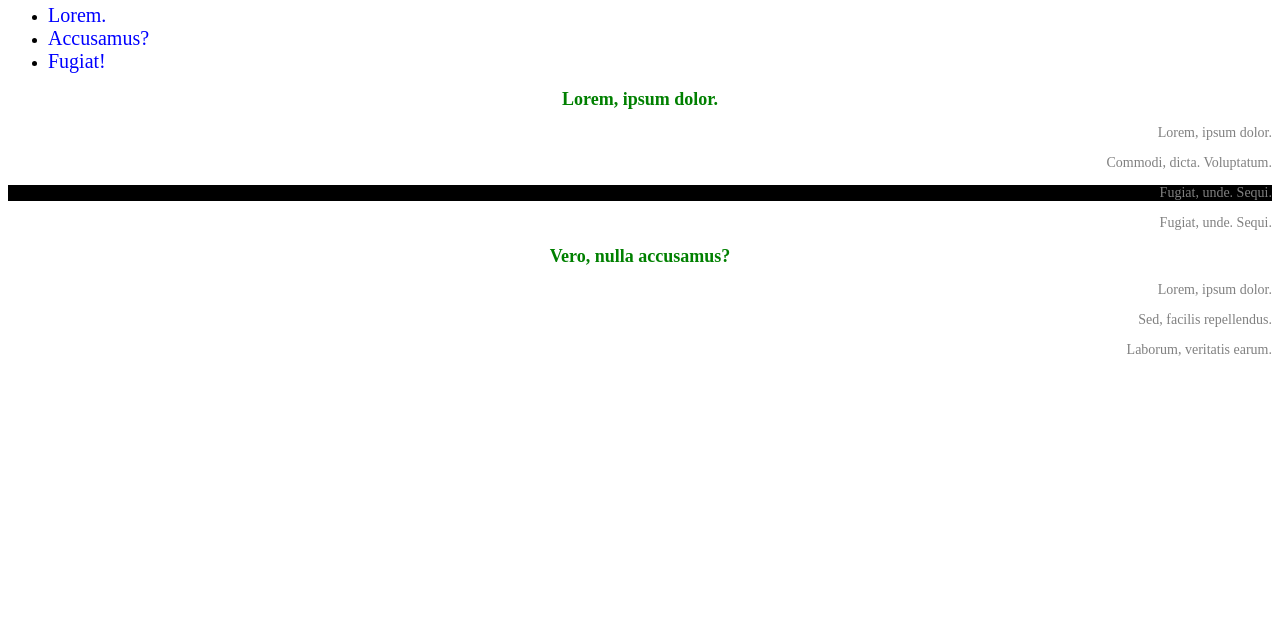
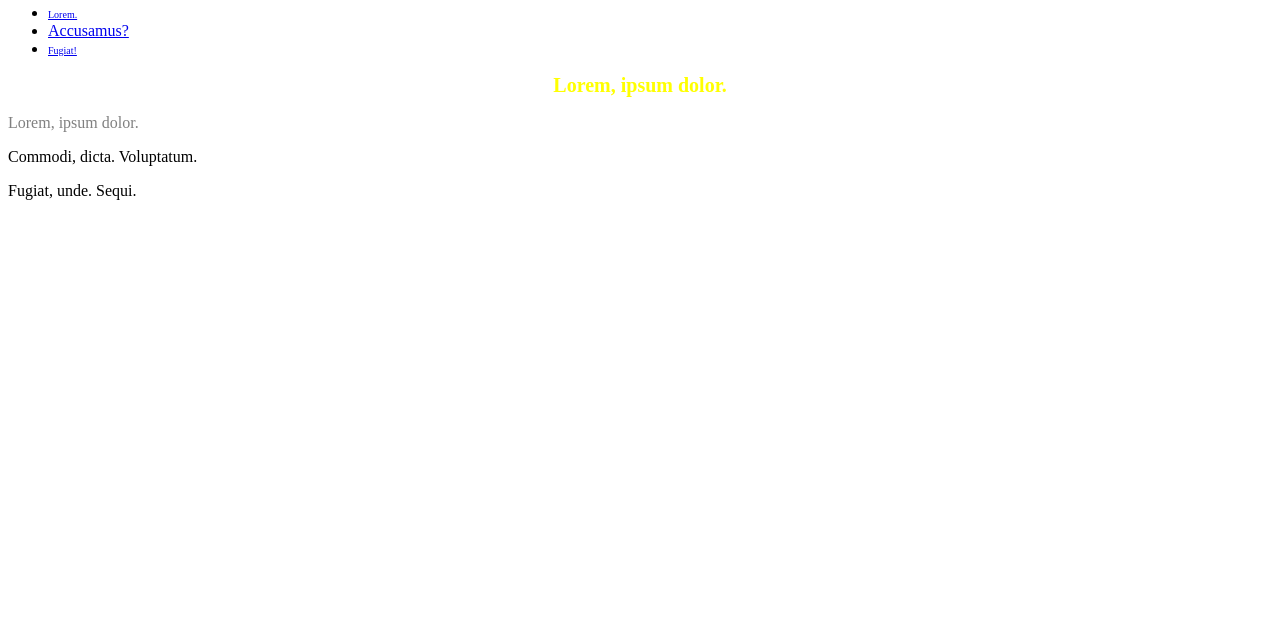
Before and after one commit to SerhiiKudria/css_intro, a plain HTML site: page index.html in a window 1280 px wide. Shown: the part 166-800 px from the top of the page. Drawn offline with Linux system fonts and the light colour scheme.

Commit message:
selectors

```diff
--- a/css/style.css
+++ b/css/style.css
@@ -1,23 +1,32 @@
-h2 {
-  color: green;
-  font-size: 18px;
-  text-align: center;
-}
-
 h1 {
   color: blue;
   font-size: 20px;
   text-align: center;
 }
 
-p {
-  color: yellow;
-  font-size: 14px;
-  text-align: right;
+h2 {
+  color: blue;
+  font-size: 20px;
+  text-align: center;
+}
+
+.abstract {
+  color: gray;
+}
+
+#topNews {
+  color: red;
+}
+
+.firstref {
+  font-size: 10px;
+}
+
+.lastref {
+  font-size: 10px;
 }
 
 img {
   width: 100px;
   height: 100px;
-  object-fit: contain;
 }
--- a/index.html
+++ b/index.html
@@ -6,40 +6,25 @@
     <meta name="viewport" content="width=device-width, initial-scale=1.0" />
     <link rel="stylesheet" href="./css/style.css" />
     <title>Document</title>
-    <style>
-      a {
-        color: blue;
-        font-size: 20px;
-        text-align: center;
-      }
-      p {
-        color: gray;
-      }
-    </style>
   </head>
   <body>
     <header>
       <h1>Lorem, ipsum dolor.</h1>
       <img src="./images/pexels-magda-ehlers-1337386.jpg" alt="S" />
       <ul>
-        <li><a>Lorem.</a></li>
-        <li><a>Accusamus?</a></li>
-        <li><a>Fugiat!</a></li>
+        <li><a href="#" class="firstref">Lorem.</a></li>
+        <li><a href="#">Accusamus?</a></li>
+        <li><a href="#" class="lastref">Fugiat!</a></li>
       </ul>
     </header>
     <main>
       <article>
-        <h2>Lorem, ipsum dolor.</h2>
-        <p>Lorem, ipsum dolor.</p>
+        <h2 id="topNews" class="abstract" style="color: yellow">
+          Lorem, ipsum dolor.
+        </h2>
+        <p class="abstract">Lorem, ipsum dolor.</p>
         <p>Commodi, dicta. Voluptatum.</p>
-        <p style="background-color: black">Fugiat, unde. Sequi.</p>
         <p>Fugiat, unde. Sequi.</p>
-      </article>
-      <article>
-        <h2>Vero, nulla accusamus?</h2>
-        <p>Lorem, ipsum dolor.</p>
-        <p>Sed, facilis repellendus.</p>
-        <p>Laborum, veritatis earum.</p>
       </article>
     </main>
   </body>
```
